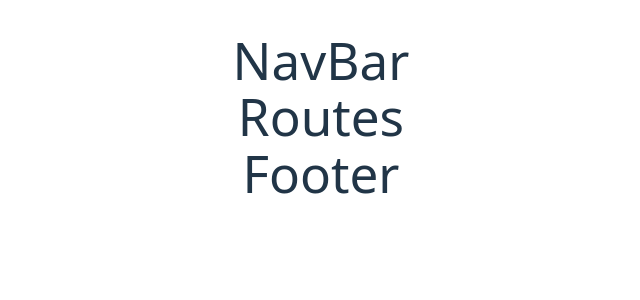
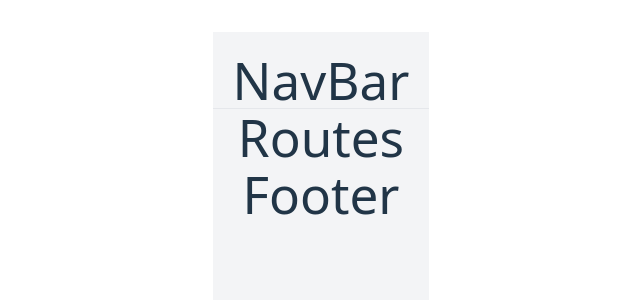
Before and after one commit to meloer101/Vine-search-engine, a React (Vite) app: page / in a window 1280 px wide. Shown: the top 300 px of the page, without its empty margins (319-959 px from the left). Built offline with nearby package versions, Linux system fonts and the light colour scheme.

Commit message:
renew APP.jsx

```diff
--- a/src/App.jsx
+++ b/src/App.jsx
@@ -12,7 +12,7 @@
 
   return (
     <div className={darkTheme ? 'dark' : ''}>
-      <div className="min-h-screen bg-white dark:bg-gray-900 transition-colors duration-300">
+      <div className="bg-gray-100 dark:bg-gray-900 dark:text-gray-200 min-h-screen ">
         <NavBar />
         <Routes />
         <Footer />
--- a/src/conponents/NavBar.jsx
+++ b/src/conponents/NavBar.jsx
@@ -2,7 +2,7 @@
 
 export const NavBar = () => {
   return (
-    <div>
+    <div className="p-5 pb-0 flex flex-wrap sm:justfy-between justify-center items-center border-b dark:border-gray-700 border-gray-200" >
       <h1>NavBar</h1>
     </div>
   );
```
